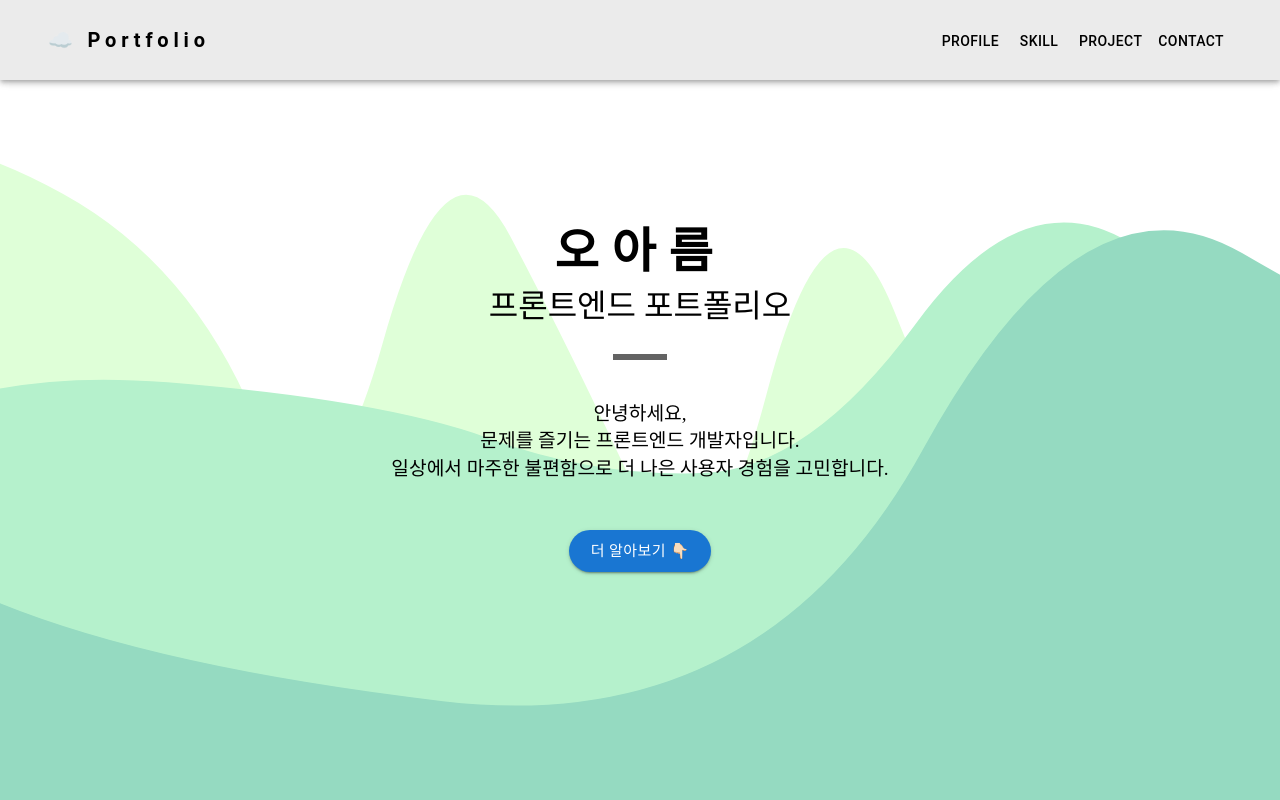
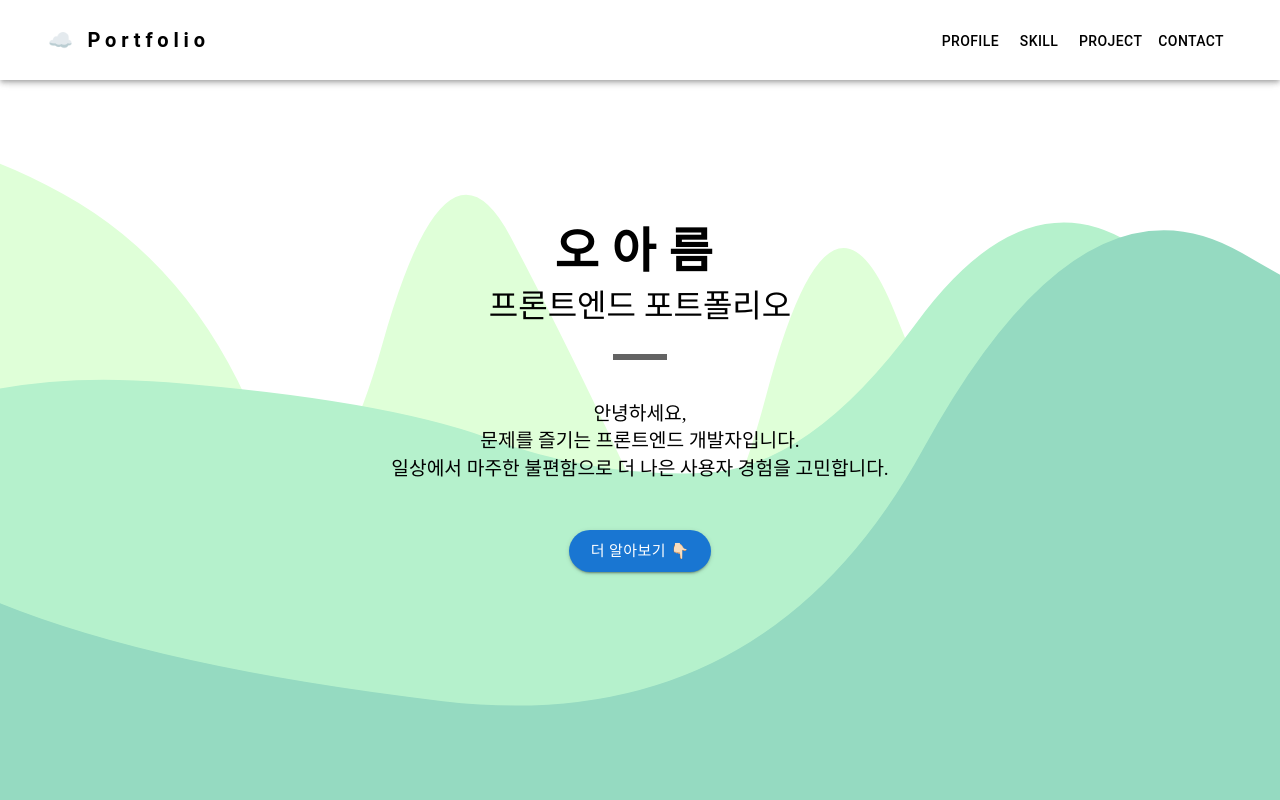
Before and after one commit to Aroma-oh/areum-portfolio, a Next.js app: page / in a window 1280 px wide. Shown: the top 800 px of the page. Built offline with nearby package versions, Linux system fonts and the light colour scheme; no server answers; the database is empty.

Commit message:
feat: 헤더 색상 변경

```diff
--- a/src/component/layout/header/Header.tsx
+++ b/src/component/layout/header/Header.tsx
@@ -51,7 +51,7 @@ function Header() {
       sx={{
         height: '80px',
         justifyContent: 'center',
-        backgroundColor: isColorNav || toggle ? 'white' : 'rgb(0, 0, 0, 0.08)',
+        backgroundColor: isColorNav || toggle ? 'white' : 'rgb(255, 255, 255, 0.08)',
         color: 'black',
         backdropFilter: 'blur(6px)',
       }}>
```
